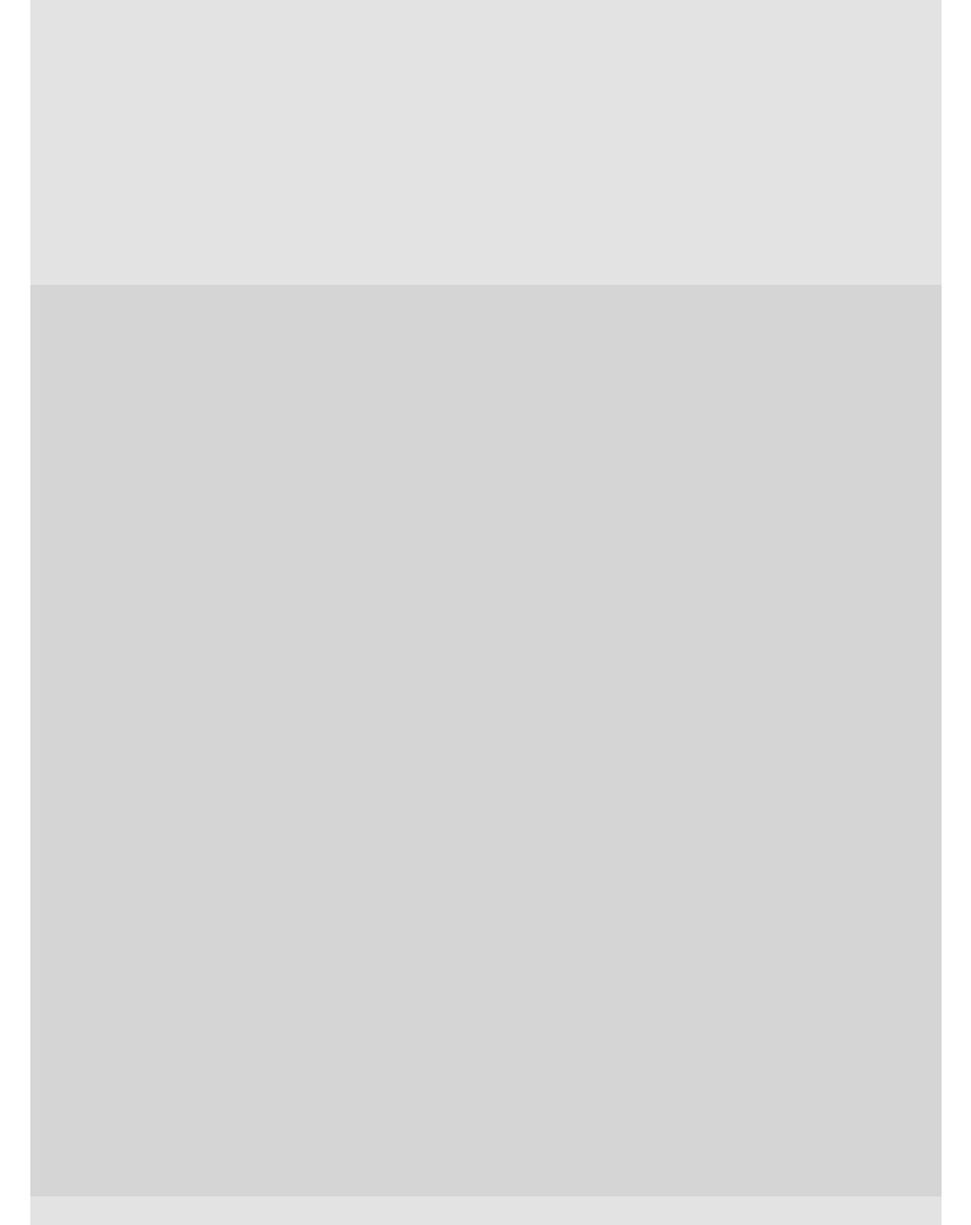
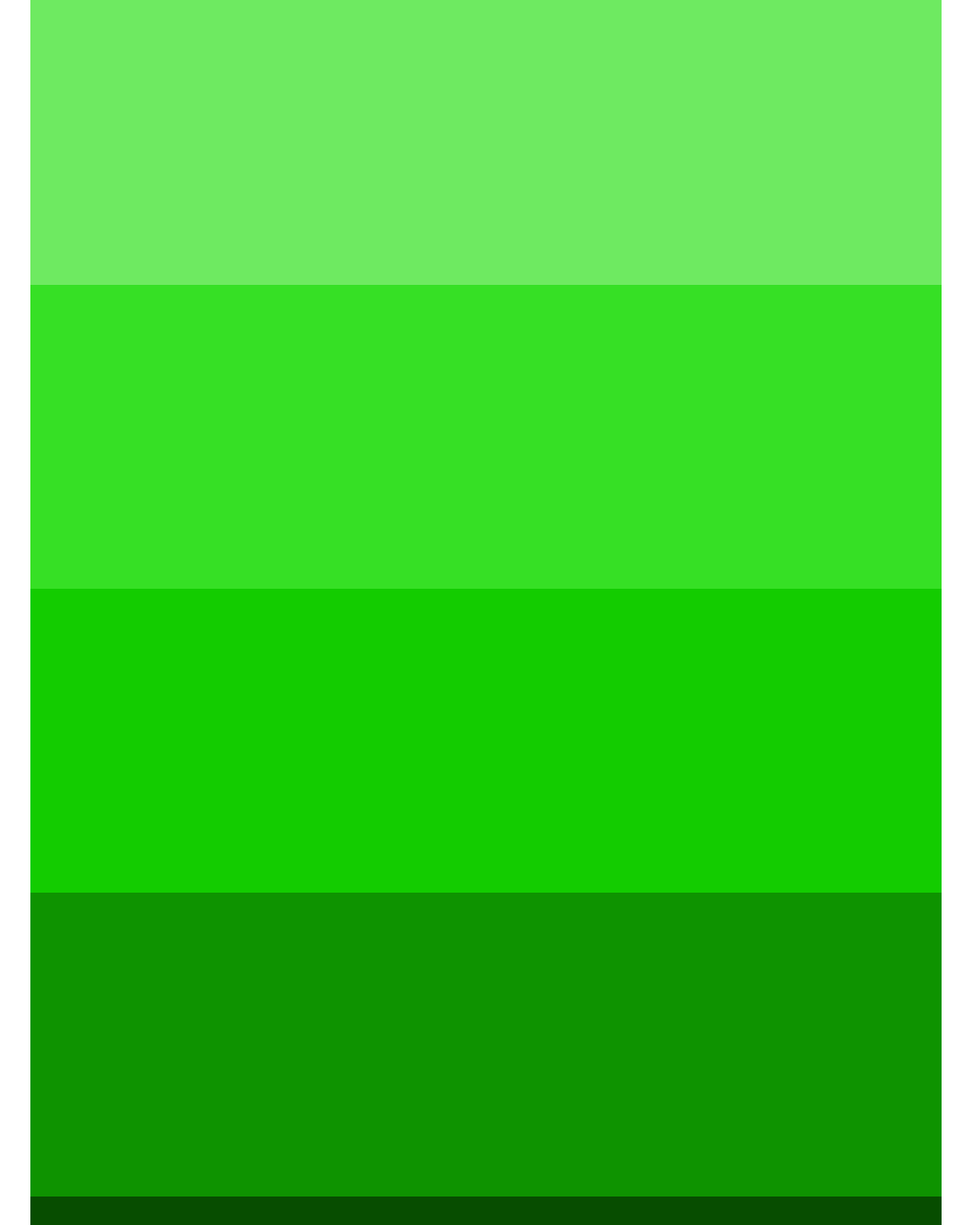
Before and after one commit to theookada/206-coding-responsive, a plain HTML site: page media-queries/index.html in a window 1280 px wide. Shown: the whole page at 95% size, without its empty margins (128-1151 px from the left). Drawn offline with Linux system fonts and the light colour scheme.

Commit message:
colors changes based on media query

```diff
--- a/media-queries/css/main.css
+++ b/media-queries/css/main.css
@@ -34,11 +34,11 @@ header {
 }
 
 #column-1 {
-  background: #d5d5d5;
+  background: #d5cf00;
 }
 
 #column-2 {
-  background: #d5d5d5;
+  background: #d500fc;
 }
 
 #column-3 {
@@ -60,23 +60,23 @@ footer {
 
 @media (min-width: 768px) {
   header {
-    background-color: ;
+    background-color: #6A80DA;
   }
 
   #column-1 {
-    background-color: ;
+    background-color: #3552C9;
   }
 
   #column-2 {
-    background-color: ;
+    background-color: #102EA9;
   }
 
   #column-3 {
-    background-color: ;
+    background-color: #0C217A;
   }
 
   footer {
-    background-color: ;
+    background-color: #041040;
   }
 
 }
@@ -85,23 +85,23 @@ footer {
 /*---------- Desktops ----------*/
 @media (min-width: 1200px) {
   header {
-    background-color: ;
+    background-color: #6EEA61;
   }
 
   #column-1 {
-    background-color: ;
+    background-color: #36E025;
   }
 
   #column-2 {
-    background-color: ;
+    background-color: #13CC00;
   }
 
   #column-3 {
-    background-color: ;
+    background-color: #0E9300;
   }
 
   footer {
-    background-color: ;
+    background-color: #074D00;
   }
 
 }
```
